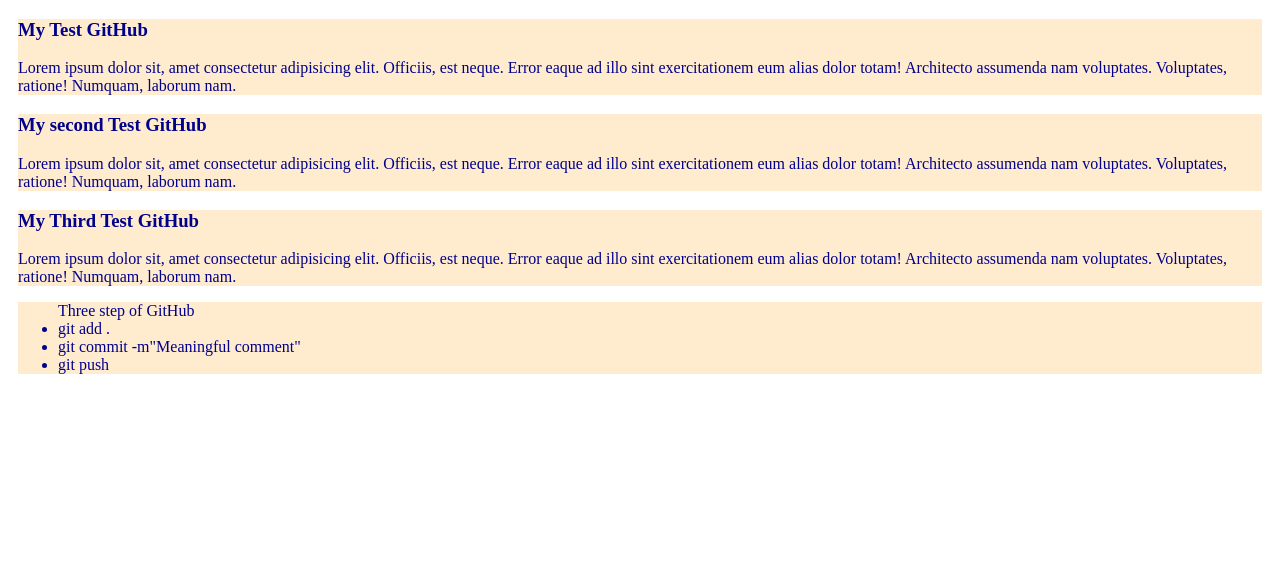
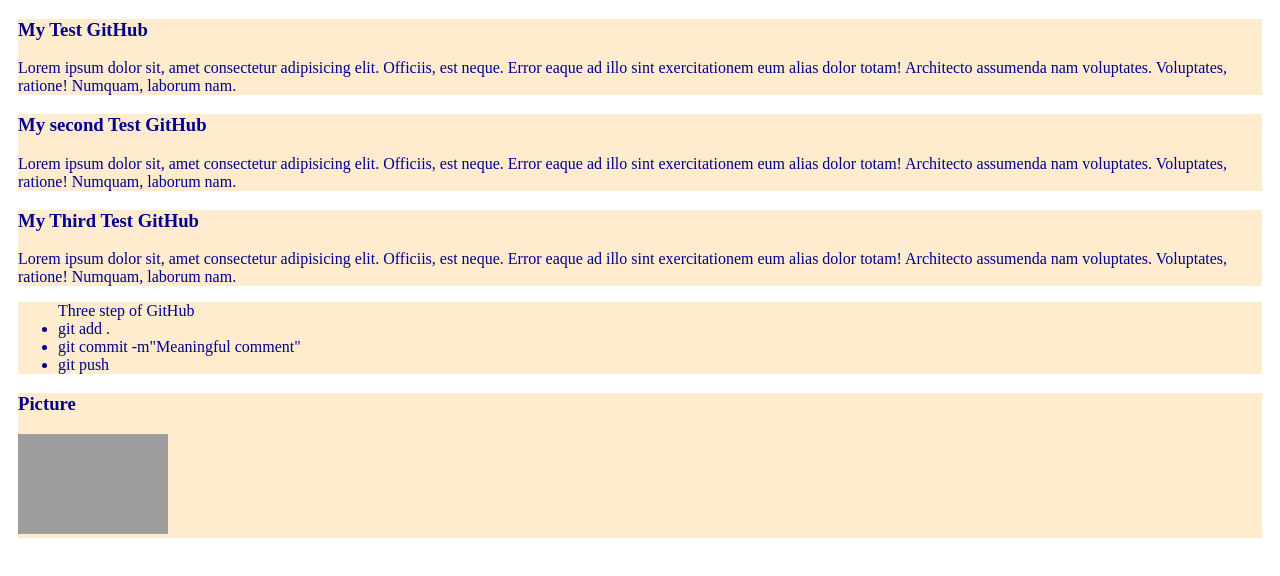
Before and after one commit to Tahsin1282/Try-GitHub, a plain HTML site: page index.html in a window 1280 px wide. Drawn offline with Linux system fonts and the light colour scheme; grey boxes are pictures that could not be loaded.

Commit message:
Picture added

```diff
--- a/index.html
+++ b/index.html
@@ -28,6 +28,11 @@
             <li>git push</li>
         </ul>
     </div>
+    <div>
+        <h3>Picture</h3>
+        <p><img src="Images/new year.jpg" alt="Image of 2024" height="100px" width="150px
+        "></p>
+    </div>
 
 </body>
 </html>
```
Also changed, not shown: 1 other file.
